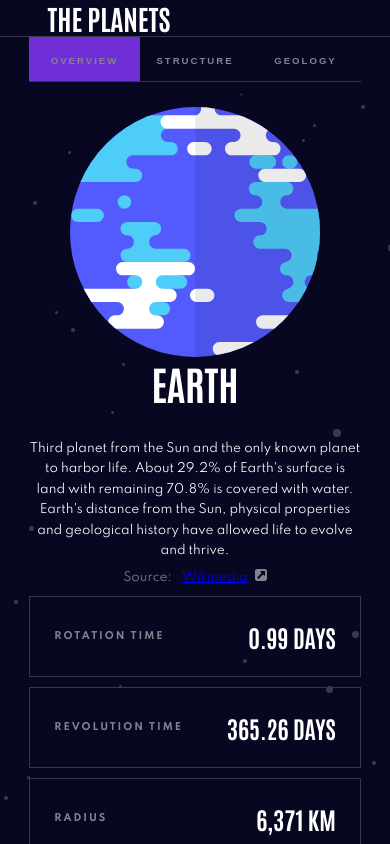
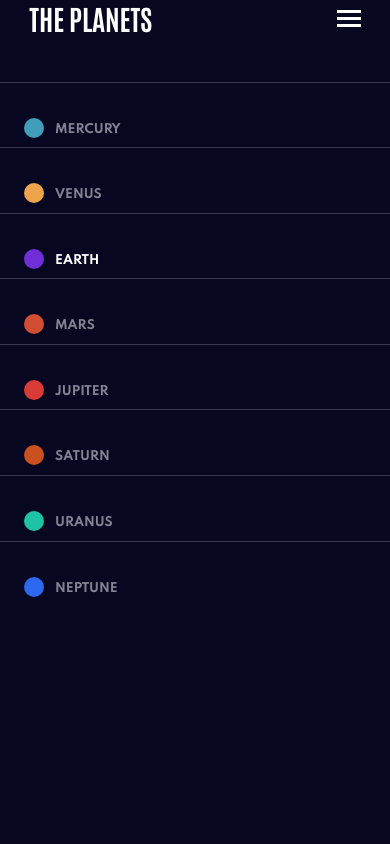
Before and after one commit to ScarSymmetry/-FrontEndMentor-Planets-Facts-with-React, a React (Create React App) app: page / in a window 390 px wide. Shown: the top 844 px of the page. Built offline with nearby package versions, Linux system fonts and the light colour scheme.

Commit message:
mobile menu circles

```diff
--- a/src/Header.js
+++ b/src/Header.js
@@ -1,7 +1,9 @@
 import Nav from "./Nav";
-import styles from "./Header.module.css"
+import styles from "./Header.module.css";
+import burger from "./svg/icon-hamburger.svg";
 const Header = ({ data, changePlanet, activePlanet }) => {
 	return (
+		<div className="wrapper">
 			<div className={styles.navbar}>
 				<h1 className={styles.navbar__title}>The Planets</h1>
 				<Nav
@@ -9,6 +11,8 @@ const Header = ({ data, changePlanet, activePlanet }) => {
 					data={data}
 					activePlanet={activePlanet}
 				/>
+				<img className={styles.burger} src={burger} alt="menu" />
+			</div>
 		</div>
 	);
 };
--- a/src/Header.module.css
+++ b/src/Header.module.css
@@ -15,6 +15,11 @@
 	color: var(--color-white);
 }
 
+.burger {
+	display: none;
+	margin-left: auto;
+}
+
 @media only screen and (max-width: 1280px) {
 	.navbar {
 		flex-direction: column;
@@ -25,8 +30,17 @@
 	.navbar {
 		flex-direction: row;
 		justify-content: start;
+		padding-inline: 0;
+		border-bottom: none;
 	}
+
 	.navbar__title {
-		margin-left: 28px;
+		z-index: 10000;
+	}
+
+	.burger {
+		display: block;
+
+		z-index: 10000;
 	}
 }
--- a/src/Nav.module.css
+++ b/src/Nav.module.css
@@ -68,30 +68,38 @@
 
 /* active states end */
 
-.mercury::after {
+.mercury::after,
+.mercury::before {
 	background-color: var(--color-mercury);
 }
 
-.venus::after {
+.venus::after,
+.venus::before {
 	background-color: var(--color-venus);
 }
-.earth::after {
+.earth::after,
+.earth::before {
 	background-color: var(--color-earth);
 }
 
-.mars::after {
+.mars::after,
+.mars::before {
 	background-color: var(--color-mars);
 }
-.jupiter::after {
+.jupiter::after,
+.jupiter::before {
 	background-color: var(--color-jupiter);
 }
-.saturn::after {
+.saturn::after,
+.saturn::before {
 	background-color: var(--color-saturn);
 }
-.uranus::after {
+.uranus::after,
+.uranus::before {
 	background-color: var(--color-uranus);
 }
-.neptune::after {
+.neptune::after,
+.neptune::before {
 	background-color: var(--color-neptune);
 }
 
@@ -109,6 +117,46 @@
 
 @media only screen and (max-width: 768px) {
 	.nav {
+		z-index: 1000;
+		flex-direction: column;
+		justify-content: start;
+
+		position: absolute;
+		width: 100%;
+		height: 100vh;
+		left: 0;
+		top: 0;
+		background-color: var(--color-black);
+	}
+
+	.nav li {
+		max-width: 100%;
+		margin: 0;
+		position: relative;
+		padding-left: 55px;
+		padding-top: 40px;
+		flex-basis: 8%;
+	}
+	.nav li:not(:last-child) {
+		border-bottom: 1px solid var(--color-dark-grey);
+	}
+
+	.nav li:first-child {
+		margin-top: 70px;
+		border-top: 1px solid var(--color-dark-grey);
+	}
+
+	.nav li::after {
 		display: none;
 	}
+	.nav li::before {
+		z-index: 100000;
+		content: "";
+		position: absolute;
+		border-radius: 50%;
+		height: 20px;
+		width: 20px;
+		left: 2em;
+		top: 35px;
+	}
 }
--- a/src/TabWrapper.module.css
+++ b/src/TabWrapper.module.css
@@ -7,6 +7,9 @@
 }
 @media only screen and (max-width: 768px) {
 	.buttonWrapper {
+		position: absolute;
+		width: 100vw;
+		left: 0;
 		flex-direction: row;
 	}
 }
--- a/src/componenets/Main/Main.module.css
+++ b/src/componenets/Main/Main.module.css
@@ -98,7 +98,7 @@ a {
 	}
 
 	.planet__description {
-		min-height: 100px;
+		min-height: 200px;
 	}
 
 	.text_container {
@@ -150,14 +150,14 @@ a {
 @media only screen and (max-width: 768px) {
 	.planet {
 		grid-template-rows: 60px 1fr 200px;
-		row-gap: 10px;
+		row-gap: 50px;
 		margin-bottom: 2em;
 		padding-top: 0;
 	}
 
 	.planet * button {
 		margin: 0;
-		border-top: none;
+
 		border-inline: none;
 	}
 	.tab_container {
```
Lines whose indentation alone changed are shown as unchanged.
